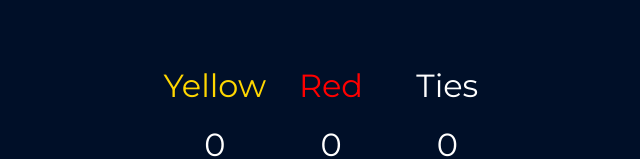
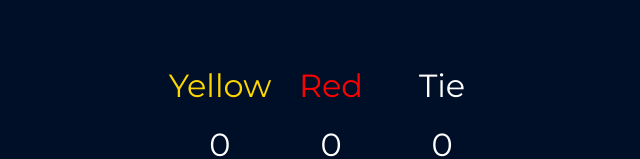
Before and after one commit to Glenn-Chiang/Connect4, a React (Vite) app: page / in a window 1280 px wide. Both pictures are taken after a click on the button "Stats". Shown: the part 296-455 px from the top of the page, without its empty margins (309-949 px from the left). Built offline with nearby package versions, Linux system fonts and the light colour scheme.

Commit message:
Fixed bug where tie count doesn't update

```diff
--- a/src/App.jsx
+++ b/src/App.jsx
@@ -21,7 +21,7 @@ export default function App() {
   }
 
   // Scores
-  const [scores, setScores] = useState({yellow: 0, red: 0, ties: 0});
+  const [scores, setScores] = useState({yellow: 0, red: 0, tie: 0});
 
   function updateScores(winner) {
     const newScores = {...scores};
--- a/src/views/Game.jsx
+++ b/src/views/Game.jsx
@@ -228,7 +228,6 @@ function Game({updateScores, returnToMenu}) {
       else if (moveNum === numSlots - 1) {
         setGameActive(false);
         updateScores('tie');
-        // return;
       }
 
       setMoveNum(moveNum + 1);
--- a/src/views/Stats.jsx
+++ b/src/views/Stats.jsx
@@ -15,8 +15,8 @@ export default function Stats({scores, clearScores, returnToMenu}) {
           <span className='score'>{scores.red}</span>
         </div>
         <div className="tie">
-          <span>Ties</span>
-          <span className='score'>{scores.ties}</span>
+          <span>Tie</span>
+          <span className='score'>{scores.tie}</span>
         </div>
       </div>
       <div className='menu'>
```
